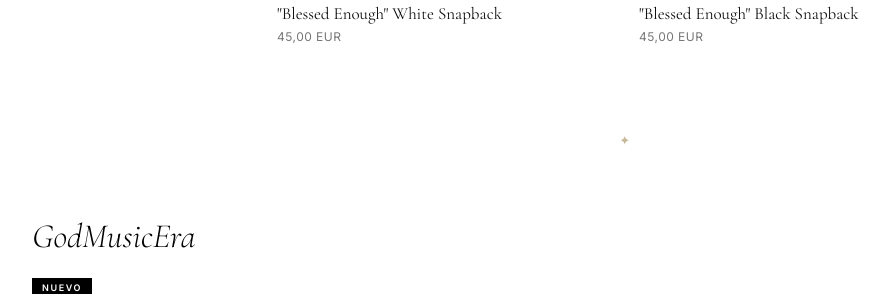
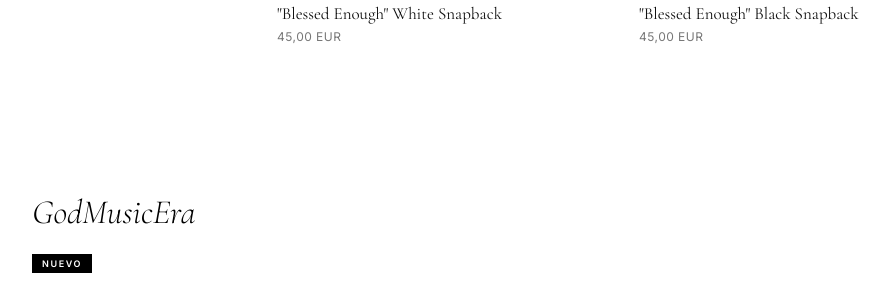
Before and after one commit to dap0ry/m2kcult, a plain HTML site: page colecciones.html in a window 1280 px wide. Shown: the part 834-1128 px from the top of the page, without its empty margins (12-900 px from the left). Drawn offline with nearby package versions, Linux system fonts and the light colour scheme.

Commit message:
fix: quitar divisor de estrella dorada entre colecciones

```diff
--- a/colecciones.html
+++ b/colecciones.html
@@ -110,8 +110,6 @@
     </div>
   </section>
 
-  <div class="collections-divider">✦</div>
-
   <!-- ── GodMusicEra ── -->
   <section class="products-section" id="godmusicera">
     <div class="products-header products-header-centered">
--- a/css/style.css
+++ b/css/style.css
@@ -524,15 +524,6 @@
 }
 
 /* ── Collections Page ── */
-.collections-divider {
-  background: #fff;
-  text-align: center;
-  color: #c8b89a;
-  font-size: 13px;
-  letter-spacing: 0.5em;
-  padding: 0 0 8px;
-}
-
 .products-header-centered {
   flex-direction: column;
   align-items: center;
```
